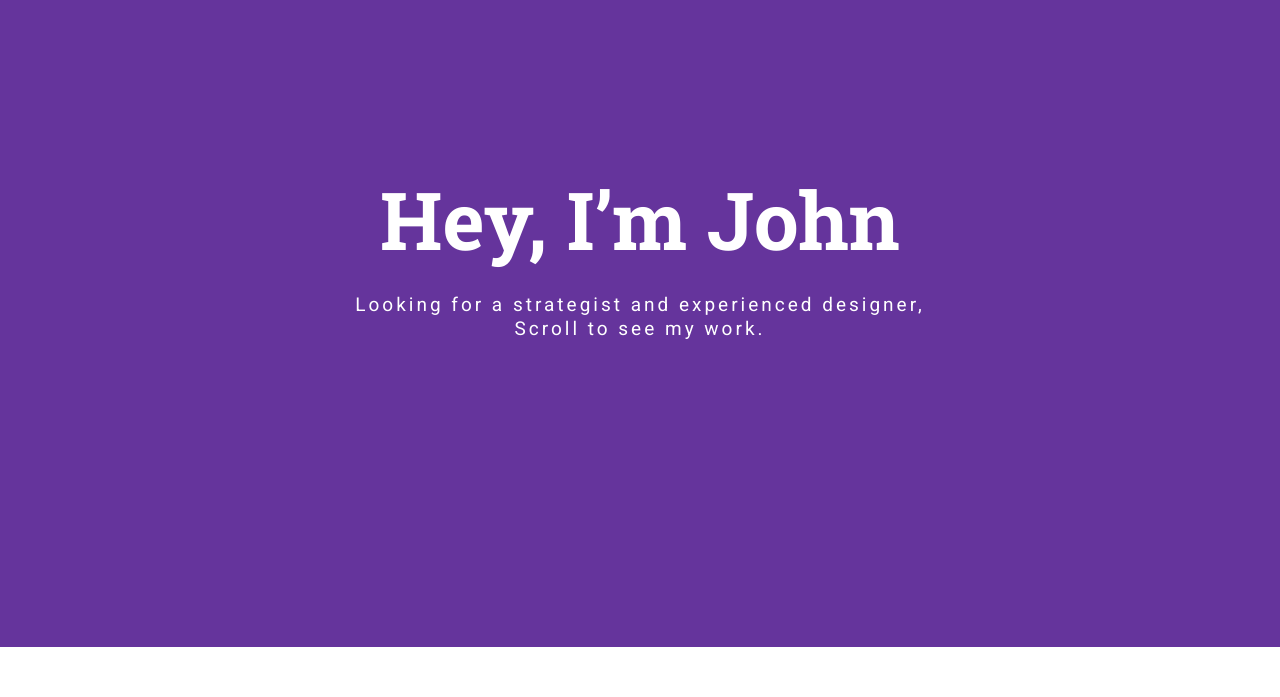
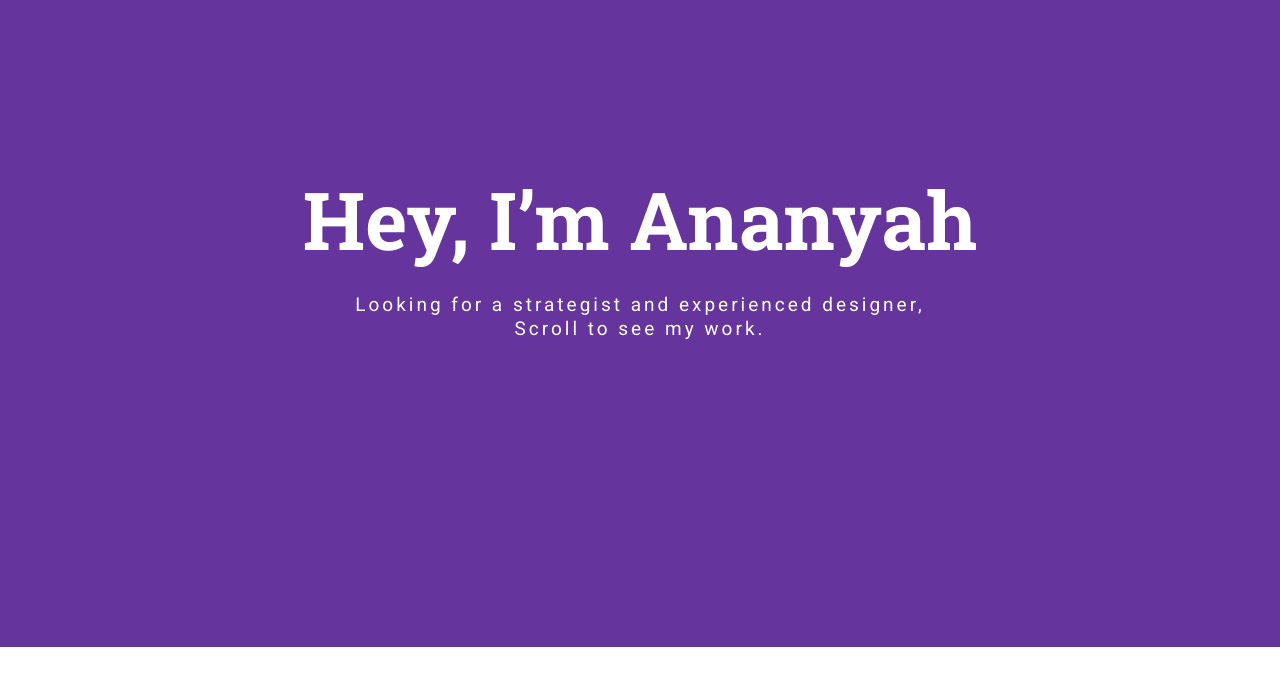
Before and after one commit to GWC-UIUC/ananyaht, a plain HTML site: page index.html in a window 1280 px wide. Shown: the part 103-800 px from the top of the page. Drawn offline with nearby package versions, Linux system fonts and the light colour scheme.

Commit message:
change name

```diff
--- a/index.html
+++ b/index.html
@@ -40,7 +40,7 @@
   <div class="container">
     <div class="col-md-10 col-md-offset-1">
       <div class="banner-text text-center">
-        <h1>Hey, I’m John</h1>
+        <h1>Hey, I’m Ananyah</h1>
         <p>Looking for a strategist and experienced designer,<br>
           Scroll to see my work.</p>
         <!-- banner text -->
```
